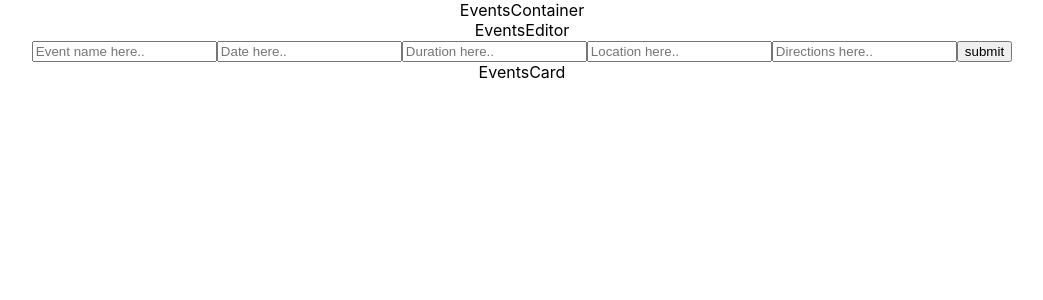
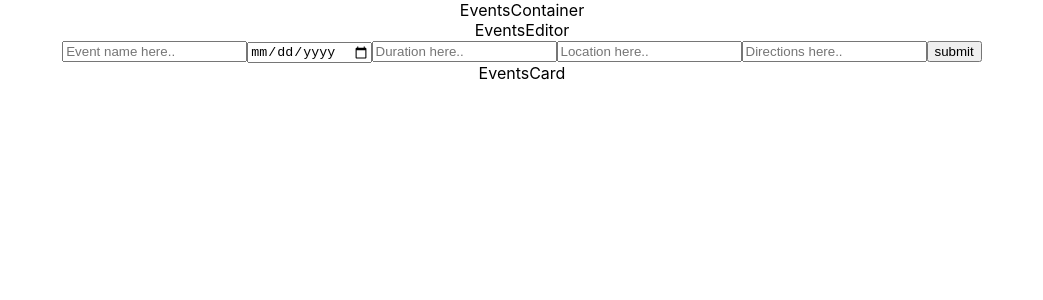
Before and after one commit to hariseldon27/call-sheet-manager, a React (Create React App) app: page /events in a window 1280 px wide. Shown: the top 300 px of the page, without its empty margins (118-1161 px from the left). Built offline with nearby package versions, Linux system fonts and the light colour scheme.

Commit message:
changed input types

```diff
--- a/src/components/EventsEditor.js
+++ b/src/components/EventsEditor.js
@@ -41,9 +41,9 @@ function handleEventChange(e){
          onChange={handleEventChange}
          />
      <input
-        type="text"
+        type="date"
         name="date"
-         placeholder="Date here.."
+
          value={newEvent.date}
          onChange={handleEventChange}
          />
--- a/src/components/StaffEditor.js
+++ b/src/components/StaffEditor.js
@@ -44,7 +44,7 @@ function handleStaffChange(e) {
         value={newStaff.name}
         onChange={handleStaffChange}/>
      <input
-        type="Url"
+        type="image"
         name="photo"
         placeholder="photo here"
         value={newStaff.photo}
@@ -63,13 +63,13 @@ function handleStaffChange(e) {
         value={newStaff.phone}
         onChange={handleStaffChange}/>
     <input
-        type="text"
+        type="email"
         name="email"
         placeholder="E-mail here"
         value={newStaff.email}
         onChange={handleStaffChange}/>
     <input
-        type="text"
+        type="time"
         name="calltime"
         placeholder="Calltime here.."
         value={newStaff.calltime}
```
Also changed, not shown: src/components/StaffContainer.js (line endings or trailing spaces).
